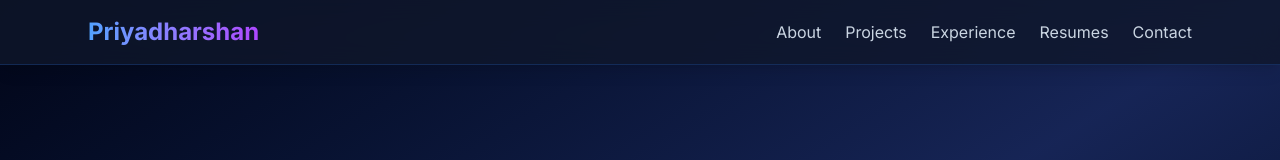
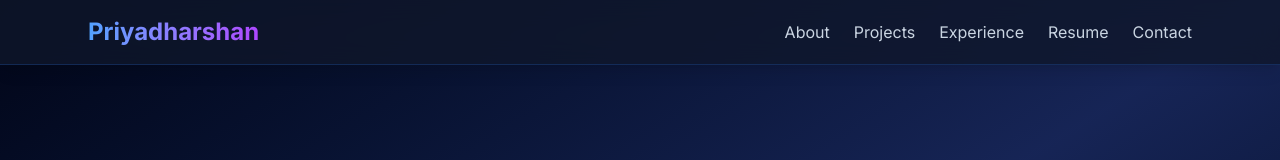
Before and after one commit to Na4Sh11/portfolio, a Next.js app: page / in a window 1280 px wide. Shown: the top 160 px of the page. Built offline with nearby package versions, Linux system fonts and the light colour scheme.

Commit message:
resume align

```diff
--- a/app/page.tsx
+++ b/app/page.tsx
@@ -95,7 +95,7 @@ const MobileNav = ({ isOpen, setIsOpen }: any) => {
         <FaTimes />
       </button>
       <div className="flex flex-col gap-8 mt-20 px-8">
-        {['About', 'Projects', 'Experience', 'Resumes', 'Contact'].map((item) => (
+        {['About', 'Projects', 'Experience', 'Resume', 'Contact'].map((item) => (
           <a key={item} href={`#${item.toLowerCase()}`} onClick={() => setIsOpen(false)} className="text-slate-300 hover:text-white transition text-xl">
             {item}
           </a>
@@ -186,7 +186,7 @@ export default function Home() {
         <div className="max-w-6xl mx-auto px-4 sm:px-6 py-4 flex justify-between items-center">
           <motion.div className="text-xl sm:text-2xl font-bold bg-gradient-to-r from-blue-400 to-purple-500 bg-clip-text text-transparent" whileHover={{ scale: 1.05 }}>Priyadharshan</motion.div>
           <div className="hidden md:flex gap-6">
-            {['About', 'Projects', 'Experience', 'Resumes', 'Contact'].map((item, i) => (
+            {['About', 'Projects', 'Experience', 'Resume', 'Contact'].map((item, i) => (
               <motion.a key={item} href={`#${item.toLowerCase()}`} className="text-slate-300 hover:text-white transition relative group" initial={{ opacity: 0, y: -20 }} animate={{ opacity: 1, y: 0 }} transition={{ delay: i * 0.1 }}>
                 {item}
                 <span className="absolute -bottom-1 left-0 w-0 h-0.5 bg-blue-500 group-hover:w-full transition-all duration-300" />
@@ -213,7 +213,7 @@ export default function Home() {
             </motion.p>
             <motion.div className="flex flex-col sm:flex-row gap-4 justify-center mb-8 px-4" initial={{ y: 50, opacity: 0 }} animate={{ y: 0, opacity: 1 }} transition={{ delay: 0.8 }}>
               <MagneticButton href="#contact" className="px-6 sm:px-8 py-3 sm:py-4 bg-gradient-to-r from-blue-600 to-purple-600 text-white rounded-lg font-semibold hover:shadow-2xl hover:shadow-blue-500/50 transition text-center">Get in Touch</MagneticButton>
-              <MagneticButton href="#resumes" className="px-6 sm:px-8 py-3 sm:py-4 bg-slate-800 text-white rounded-lg font-semibold border border-blue-500/50 hover:bg-slate-700 transition flex items-center justify-center gap-2"><FaDownload /> View Resumes</MagneticButton>
+              <MagneticButton href="#resume" className="px-6 sm:px-8 py-3 sm:py-4 bg-slate-800 text-white rounded-lg font-semibold border border-blue-500/50 hover:bg-slate-700 transition flex items-center justify-center gap-2"><FaDownload /> View Resumes</MagneticButton>
             </motion.div>
             <motion.div className="flex gap-6 justify-center" initial={{ y: 50, opacity: 0 }} animate={{ y: 0, opacity: 1 }} transition={{ delay: 1 }}>
               {[
@@ -324,14 +324,14 @@ export default function Home() {
       <section id="resumes" className="py-12 sm:py-20 px-4 sm:px-6 bg-slate-900/50">
         <div className="max-w-6xl mx-auto">
           <motion.h2 className="text-3xl sm:text-4xl md:text-5xl font-bold mb-6 sm:mb-8 text-center bg-gradient-to-r from-blue-400 to-purple-500 bg-clip-text text-transparent" initial={{ opacity: 0 }} whileInView={{ opacity: 1 }} viewport={{ once: true }}>
-            Resumes
+            Resume
           </motion.h2>
           <motion.p className="text-slate-300 mb-8 sm:mb-12 text-center text-base sm:text-lg" initial={{ opacity: 0 }} whileInView={{ opacity: 1 }} viewport={{ once: true }}>
             Choose the version that matches your needs:
           </motion.p>
           <div className="grid sm:grid-cols-2 md:grid-cols-3 gap-6 sm:gap-8">
             {[
-              { title: 'Software Engineer', desc: 'Full-stack development & system design', file: 'Priyadharshan_DS_Resume.pdf', gradient: 'from-blue-600 to-cyan-500' },
+              { title: 'Data Engineer', desc: 'ETL pipelines & data infrastructure', file: 'Priyadharshan_DS_Resume.pdf', gradient: 'from-purple-600 to-pink-500' },
             ].map((resume, i) => (
               <motion.div key={i} initial={{ opacity: 0, y: 50 }} whileInView={{ opacity: 1, y: 0 }} transition={{ duration: 0.5, delay: i * 0.1 }} viewport={{ once: true }} className="relative group">
                 <div className={`absolute inset-0 bg-gradient-to-br ${resume.gradient} opacity-0 group-hover:opacity-20 rounded-xl transition-opacity duration-300 blur-xl`} />
```
